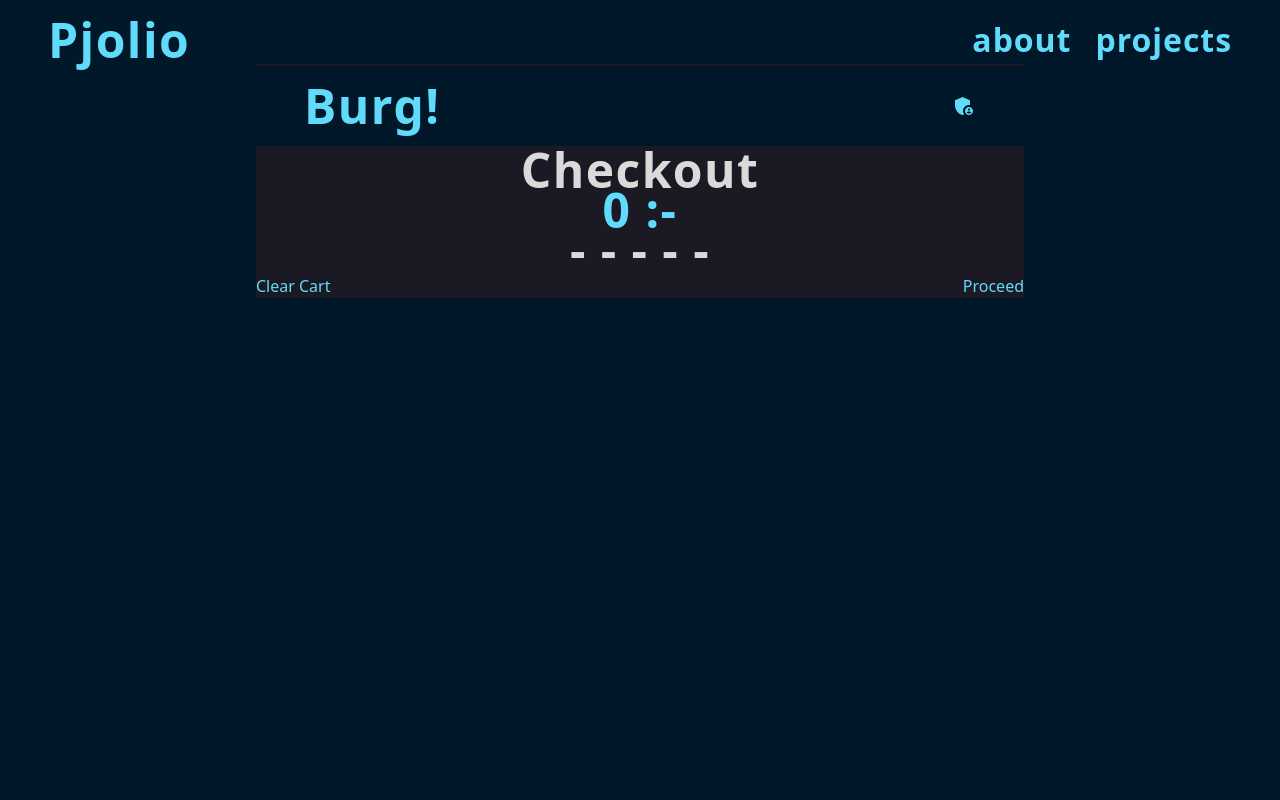
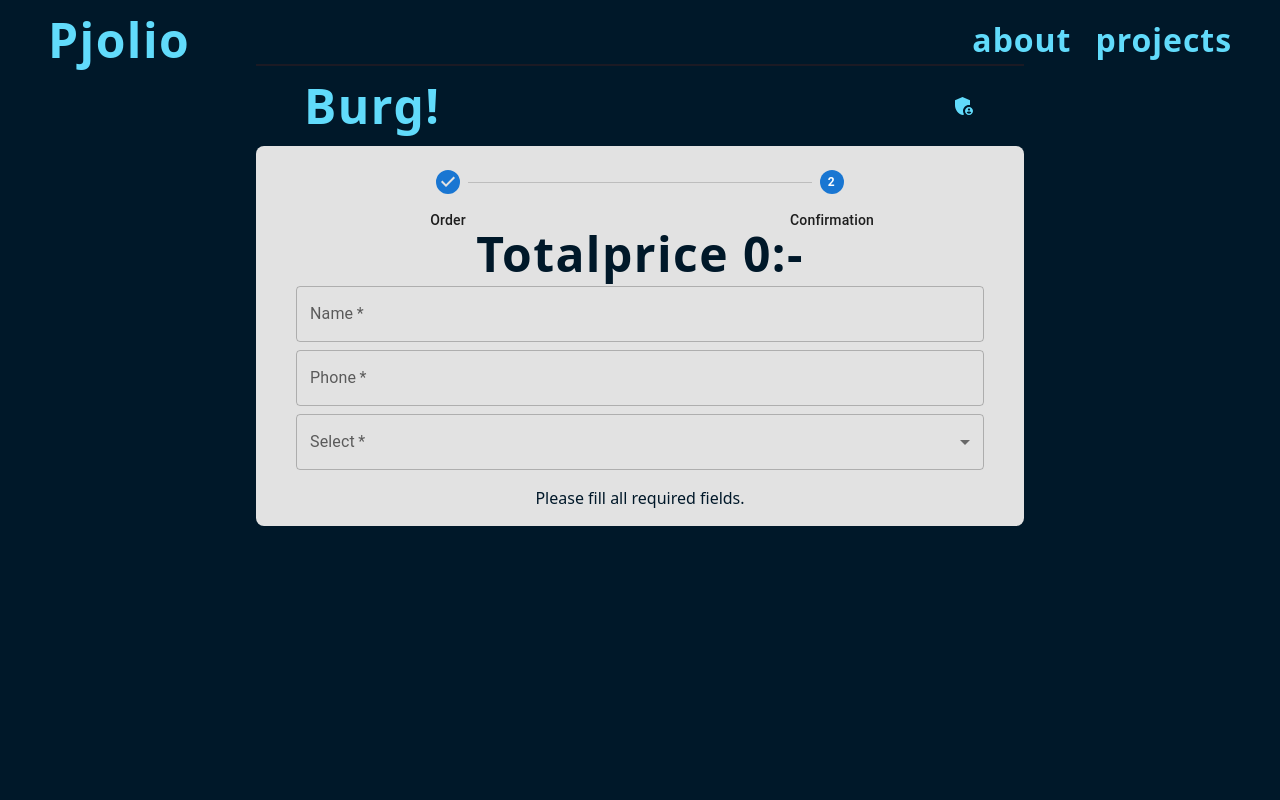
Before and after one commit to Phillipe-Jarnefors/ReactApp-portfolio, a React (Vite) app: page /webshop/checkout in a window 1280 px wide. Shown: the top 800 px of the page. Built offline with nearby package versions, Linux system fonts and the light colour scheme; some icons are missing.

Commit message:
Checkout fixed for placing order

```diff
--- a/src/components/Header.tsx
+++ b/src/components/Header.tsx
@@ -1,4 +1,4 @@
-import { useState, useEffect, useRef, useLayoutEffect } from "react"
+import { useState, useEffect } from "react"
 import { Link } from "react-router-dom"
 import { Link as LinkMe } from "react-scroll"
 import { Icon } from "@iconify/react"
@@ -55,7 +55,7 @@ export default function Header() {
         </a>
         <LinkMe to="about" spy={true} smooth={true} offset={-100} duration={0}>
           <h1 className="text-primary text-medium transition hover:translate-y-[-3px] hidden md:block">
-            <a href="#about">about</a>
+            <p>about</p>
           </h1>
         </LinkMe>
         <LinkMe
--- a/src/pages/Projects.tsx
+++ b/src/pages/Projects.tsx
@@ -20,7 +20,10 @@ export default function Projects() {
           <h2 className="text-3xl text-primary font-semibold mb-2 lg:mb-6">
             Burg!
           </h2>
-          <p className="text-medium text-font">MERN Fullstack, MUI, Tailwind</p>
+          <p className="text-medium text-font text-center px-4">
+            <p>MERN Fullstack,</p>
+            TypeScript, Router v6, Tailwind, AntDesign, Material-UI
+          </p>
           <Link to="webshop">
             <button className="2xl:animate-bounce text-button rounded-md hover:bg-primary hover:text-abstract text-font outline px-5 lg:px-8 py-2 lg:py-5 mt-6 mb-6 md:mt-12">
               Try it!
--- a/src/projects/webshop/components/HeaderWS.tsx
+++ b/src/projects/webshop/components/HeaderWS.tsx
@@ -22,7 +22,7 @@ export default function HeaderWS() {
   }, [cartLength <= 0])
 
   const cartProductsElement = cart.map((product) => (
-    <ul className="flex flex-col gap-2 items-center mb-4">
+    <ul key={product._id} className="flex flex-col gap-2 items-center mb-4">
       <li className="text-xl">{product.name}</li>
       <div className="flex gap-4 items-center justify-center text-xl">
         <button onClick={() => removeFromCart(product._id)}>
@@ -38,7 +38,6 @@ export default function HeaderWS() {
           <p>{product.quantity}x</p>
           <p>{product.price} :-</p>
         </div>
-        {/* <p className=" text-secondary border-secondary">Remove</p> */}
       </li>
     </ul>
   ))
@@ -47,7 +46,7 @@ export default function HeaderWS() {
     <div className="">
       <div className="border-t-2 border-abstract text-xl flex gap-2 items-center w-full  py-6 mt-8 xl:px-12 z-10 top-12 left-0 bg-background">
         <h1 className="text-primary hover:cursor-pointer mr-auto">
-          <Link to=".">Burg!</Link>
+          <Link to="./products">Burg!</Link>
         </h1>
         <AdminPanelSettingsIcon className="text-primary" />
         {cartLength ? (
--- a/src/projects/webshop/pages/CheckoutWS.tsx
+++ b/src/projects/webshop/pages/CheckoutWS.tsx
@@ -1,21 +1,177 @@
-import { useContext } from "react"
+import { useContext, useState } from "react"
 import { CartContext } from "../../../utils/CartContext"
 
+import {
+  Box,
+  MenuItem,
+  Step,
+  StepLabel,
+  Stepper,
+  TextField,
+} from "@mui/material"
+import { Link } from "react-router-dom"
+
+const steps = ["Order", "Confirmation"]
+const paymentMethods = [
+  {
+    value: "swish",
+    label: "Swish",
+  },
+  {
+    value: "card",
+    label: "Card",
+  },
+]
+
 export default function CheckoutWS() {
-  const { totalPriceCart } = useContext(CartContext)
+  const { cart, totalPriceCart, emptyCart } = useContext(CartContext)
+  const [breadCrumbStepper, setBreadCrumbStepper] = useState(1)
   const totalPrice = totalPriceCart()
+
+  const [formData, setFormData] = useState({
+    fullName: "",
+    phone: "",
+    paymentMethod: "",
+  })
+
+  // const submitForm = (event) => {
+  //   event.preventDefault()
+  //   setFormData
+  // }
+
+  const handleChange = (e: { target: { name: string; value: string } }) => {
+    const { name, value } = e.target
+    setFormData((prevState) => ({
+      ...prevState,
+      [name]: value,
+    }))
+  }
+
+  const cartProductsElement = cart.map((product) => (
+    <ul className="flex flex-col gap-2 items-center mb-4">
+      <li className="text-xl">{product.name}</li>
+      <div className="flex gap-4 items-center justify-center text-xl mb-2">
+        <img className="h-12 w-12 rounded-full" src={product.image} alt="" />
+        <div className="flex gap-2">
+          <p>{product.quantity}x</p>
+          <p>{product.price} :-</p>
+        </div>
+      </div>
+    </ul>
+  ))
+
   return (
-    <section className="bg-abstract">
-      <div className="py-2  text-xl text-font flex flex-col gap-2 items-center justify-center">
-        <h2 className="">Checkout</h2>
-        <p className="text-primary">{totalPrice} :-</p>
-        <p className="text-xl">- - - - -</p>
+    <section className="bg-[#e2e2e2] rounded-lg ">
+      <div className="pt-6  text-xl text-background flex flex-col gap-2 items-center justify-center">
+        <Box sx={{ width: "100%" }}>
+          <Stepper activeStep={breadCrumbStepper} alternativeLabel>
+            {steps.map((label) => (
+              <Step key={label}>
+                <StepLabel>{label}</StepLabel>
+              </Step>
+            ))}
+          </Stepper>
+        </Box>
+        {breadCrumbStepper === 2 ? (
+          <section>
+            <div className="text-center px-4">
+              <p className="">Thank you!</p>
+              <p className="text-medium pb-4">
+                Your order has been placed and we'll serve you as soon it's
+                ready.
+              </p>
+            </div>
+
+            <div className="py-4 mb-2 text-medium text-font flex flex-col items-center bg-abstract">
+              {formData.paymentMethod === "swish" ? (
+                <div className="text-center">
+                  <p>Swish 070 070 700 00</p>
+                  <p>Paid {totalPrice} :-</p>
+                </div>
+              ) : (
+                <div className="text-cenetr">
+                  <p>Pay by card at checkout</p>
+                  <p>Cost {totalPrice} :-</p>
+                </div>
+              )}
+
+              <p>Bill Billson</p>
+              <Link to="..">
+                <button
+                  onClick={() => {
+                    emptyCart()
+                  }}
+                  className="text-font border-2 font-medium bg-[#757ce8]  border-primary p-2 px-6 mt-4 rounded"
+                >
+                  Continue
+                </button>
+              </Link>
+            </div>
+          </section>
+        ) : (
+          <p>Totalprice {totalPrice}:-</p>
+        )}
       </div>
-      <form></form>
-      <div className="flex items-center justify-between">
-        <p className="text-primary">Clear Cart</p>
-        <p className="text-primary">Proceed</p>
-      </div>
+
+      {breadCrumbStepper === 1 && (
+        <form
+          // onSubmit={submitForm}
+          className="text-primary flex flex-col px-10 mt-4 gap-2"
+        >
+          {" "}
+          <TextField
+            id="standard-basic"
+            name="fullName"
+            required
+            value={formData.fullName}
+            label="Name"
+            variant="outlined"
+            onChange={handleChange}
+            type="text"
+          />
+          <TextField
+            id="standard-basic"
+            name="phone"
+            required
+            value={formData.phone}
+            label="Phone"
+            variant="outlined"
+            onChange={handleChange}
+            type="number"
+          />
+          <TextField
+            id="outlined-select-currency"
+            select
+            label="Select"
+            required
+            name="paymentMethod"
+            value={formData.paymentMethod}
+            onChange={handleChange}
+          >
+            {paymentMethods.map((option) => (
+              <MenuItem key={option.value} value={option.value}>
+                {option.label}
+              </MenuItem>
+            ))}
+          </TextField>
+          {formData.fullName && formData.phone && formData.paymentMethod ? (
+            <button
+              type="submit"
+              onClick={() => {
+                setBreadCrumbStepper(2)
+              }}
+              className="text-font border-2 font-medium bg-[#757ce8]  border-primary p-2 mb-6 rounded"
+            >
+              Place Order
+            </button>
+          ) : (
+            <p className="text-background text-center pt-2 pb-4">
+              Please fill all required fields.
+            </p>
+          )}
+        </form>
+      )}
+      {breadCrumbStepper === 2 && <div>{cartProductsElement}</div>}
     </section>
   )
 }
--- a/src/projects/webshop/pages/ProductDetailWS.tsx
+++ b/src/projects/webshop/pages/ProductDetailWS.tsx
@@ -4,6 +4,7 @@ import AddCircleIcon from "@mui/icons-material/AddCircle"
 import { Product } from "../../../utils/Interfaces"
 import { useContext } from "react"
 import { CartContext } from "../../../utils/CartContext"
+
 export function loader({ params }) {
   return getSingleProduct(params.id)
 }
@@ -33,8 +34,8 @@ export default function ProductDetailWS() {
         />
       </div>
       <div className="h-48 bg-abstract rounded-b mb-40 relative">
-        <div className="flex items-center justify-end gap-4 bg-secondary p-2">
-          <p className="text-xl  text-background px-2 rounded">
+        <div className="flex items-center justify-end gap-2  p-2">
+          <p className="text-xl  text-primary px-2 rounded">
             {product.price} :-
           </p>
           <button onClick={() => addToCart(product)}>
--- a/src/projects/webshop/pages/ProductsWS.tsx
+++ b/src/projects/webshop/pages/ProductsWS.tsx
@@ -19,7 +19,7 @@ export default function ProductsWS() {
   useLayoutEffect(() => {
     window.scroll(0, 0)
   })
-  // localStorage.clear()
+
   const { addToCart } = useContext(CartContext)
 
   const [value, setValue] = useState("all")
@@ -27,6 +27,7 @@ export default function ProductsWS() {
   const categoryFilter = searchParams.get("category")
 
   const handleChange = (event: React.SyntheticEvent, newValue: string) => {
+    event.preventDefault()
     setValue(newValue)
   }
 
@@ -48,9 +49,12 @@ export default function ProductsWS() {
 
   const availableProductsElements = availableProducts.map((product) => (
     <div key={product._id} className="text-font flex flex-col gap-1 rounded">
-      <h4 className="text-xl ">{product.name}</h4>
-      <Link to={product._id} className="relative mb-10">
-        <Link to=".">
+      <div className="flex justify-between items-center">
+        <h4 className="text-xl ">{product.name}</h4>
+        <p className="text-xl text-primary">{product.price} :-</p>
+      </div>
+      <div className="relative">
+        <div>
           <button
             onClick={() => addToCart(product)}
             className="absolute right-4 top-4  bg-abstract rounded-full p-1"
@@ -60,16 +64,25 @@ export default function ProductsWS() {
               sx={{ height: "2rem", width: "2rem" }}
             />
           </button>
-        </Link>
+          {/* <p className="text-xl text-background absolute bottom-0 px-4 rounded bg-primary">
+          {product.price} :-
+        </p> */}
+        </div>
+      </div>
+      <Link
+        to={product._id}
+        state={{
+          search: `?${searchParams.toString()}`,
+          category: availableProducts,
+        }}
+        className="mb-10"
+      >
         <img
           src={product.image}
           onError={fallbackImage}
           className="object-cover w-full h-48 rounded"
           alt=""
         />
-        <p className="text-xl text-background absolute bottom-4 right-4 px-2 rounded bg-secondary">
-          {product.price} :-
-        </p>
       </Link>
     </div>
   ))
--- a/src/utils/CartContext.tsx
+++ b/src/utils/CartContext.tsx
@@ -14,7 +14,7 @@ interface CartContextValues {
   addToCart: (product: Product) => void
   removeFromCart: (productId: string) => void
   emptyCart: () => void
-  totalPriceCart: () => void
+  totalPriceCart: () => number
 }
 
 export const CartContext = createContext<CartContextValues>({
@@ -22,7 +22,7 @@ export const CartContext = createContext<CartContextValues>({
   addToCart: () => {},
   removeFromCart: () => {},
   emptyCart: () => {},
-  totalPriceCart: () => {},
+  totalPriceCart: () => 0,
 })
 
 export const CartProvider = ({ children }: Props) => {
```
Also changed, not shown: src/components/Footer.tsx (+15 -14 lines), src/projects/webshop/components/HomeWS.tsx (+18 -15 lines).
